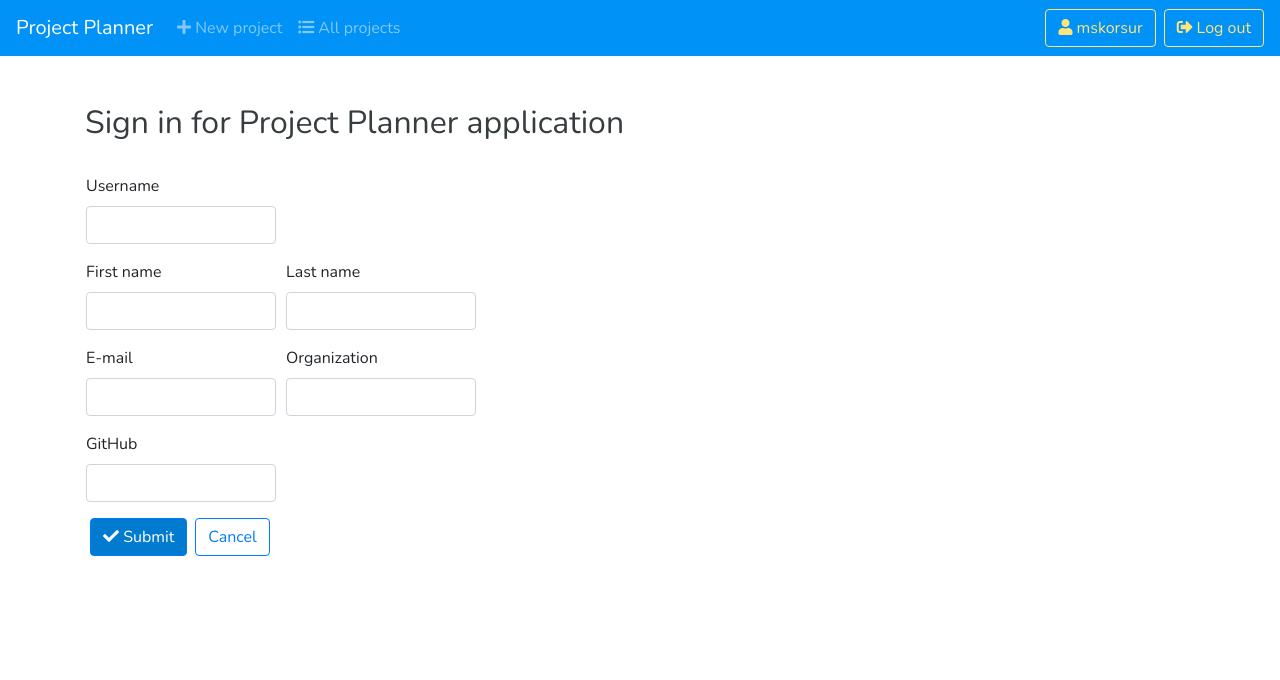
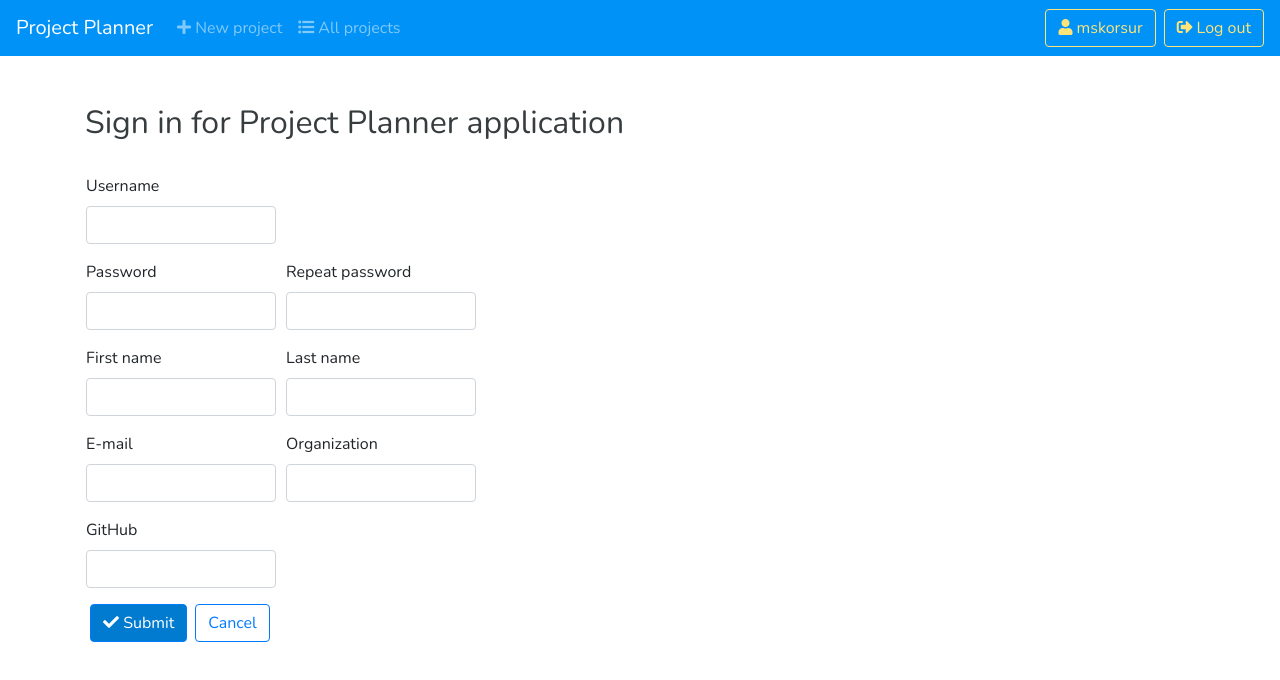
Before and after one commit to mskorsur/project-planner, a React (Create React App) app in the folder client-app/: page /sign-in in a window 1280 px wide. Shown: the top 680 px of the page. Built offline with nearby package versions, Linux system fonts and the light colour scheme.

Commit message:
Fix SignIn Page

```diff
--- a/client-app/src/components/ChangePasswordForm.js
+++ b/client-app/src/components/ChangePasswordForm.js
@@ -67,7 +67,9 @@ class ChangePasswordForm extends React.Component {
                     value={this.state.repeatNewPassword} invalid={this.shouldPassBeInvalid()} onChange={this.handleRepeatPasswordChange}/>
                     <FormFeedback>Passwords must match!</FormFeedback>
                 </div>
-                <button type="submit" className="btn btn-primary mx-1"><i className="fas fa-check"></i> Submit</button>
+                <button type="submit" className="btn btn-primary mx-1" disabled={this.shouldPassBeInvalid()}>
+                    <i className="fas fa-check"></i> Submit
+                </button>
                 <button type="button" className="btn btn-outline-primary mx-1" onClick={this.handleCancelButtonClick}>Cancel</button>
             </form>
         );
--- a/client-app/src/components/UserInfoForm.js
+++ b/client-app/src/components/UserInfoForm.js
@@ -1,4 +1,5 @@
 import React from 'react';
+import { Input, FormFeedback } from 'reactstrap';
 
 class UserInfoForm extends React.Component {
     constructor(props) {
@@ -6,6 +7,8 @@ class UserInfoForm extends React.Component {
 
         this.state = {
             userName: this.props.userName || '',
+            password: '',
+            repeatPassword: '',
             firstName: this.props.firstName || '',
             lastName: this.props.lastName || '',
             email: this.props.email || '',
@@ -16,6 +19,14 @@ class UserInfoForm extends React.Component {
 
     handleUsernameChange = (event) => {
         this.setState({userName: event.target.value});
+    }
+
+    handlePasswordChange = (event) => {
+        this.setState({password: event.target.value});
+    }
+
+    handleRepeatPasswordChange = (event) => {
+        this.setState({repeatPassword: event.target.value});
     }
 
     handleFirstNameChange = (event) => {
@@ -46,11 +57,49 @@ class UserInfoForm extends React.Component {
         event.preventDefault();
 
         if (this.props.hasOwnProperty('update')) {
-            this.props.update(this.props.id, this.state);
+            let updatedData = {...this.state};
+            delete updatedData.password;
+            delete updatedData.repeatPassword;
+            this.props.update(this.props.id, updatedData);
             this.props.cancel();
         }
         else if (this.props.hasOwnProperty('add')) {
             this.props.add(this.state);
+        }
+    }
+
+    renderPasswordFields = () => {
+        //render password fields when adding (sign in page) a new user
+        if (this.props.hasOwnProperty('add')) {
+            return (
+                <div className="form-row">
+                    <div className="form-group col-5">
+                        <label htmlFor="user-password">Password</label>
+                        <Input className="form-control" id="user-password" type="password" required
+                        value={this.state.password} invalid={this.shouldPassBeInvalid()} onChange={this.handlePasswordChange}/>
+                        <FormFeedback>Passwords must match!</FormFeedback>
+                    </div>
+                    <div className="form-group col-5">
+                        <label htmlFor="user-repeat-password">Repeat password</label>
+                        <Input className="form-control" id="user-repeat-password" type="password" required
+                        value={this.state.repeatPassword} invalid={this.shouldPassBeInvalid()} onChange={this.handleRepeatPasswordChange}/>
+                        <FormFeedback>Passwords must match!</FormFeedback>
+                    </div>
+                </div>
+            );
+        }
+    }
+
+    shouldPassBeInvalid = () => {
+        if (this.state.password === '' || this.state.repeatPassword === '') {
+            return false;
+        }
+
+        if (this.state.password !== this.state.repeatPassword) {
+            return true;
+        }
+        else {
+            return false;
         }
     }
 
@@ -64,6 +113,7 @@ class UserInfoForm extends React.Component {
                         value={this.state.userName} onChange={this.handleUsernameChange}/>
                     </div>
                 </div>
+                {this.renderPasswordFields()}
                 <div className="form-row">
                     <div className="form-group col-5">
                         <label htmlFor="user-firstname">First name</label>
```
